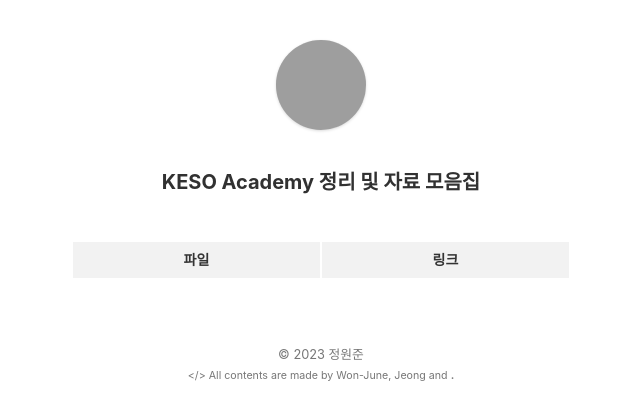
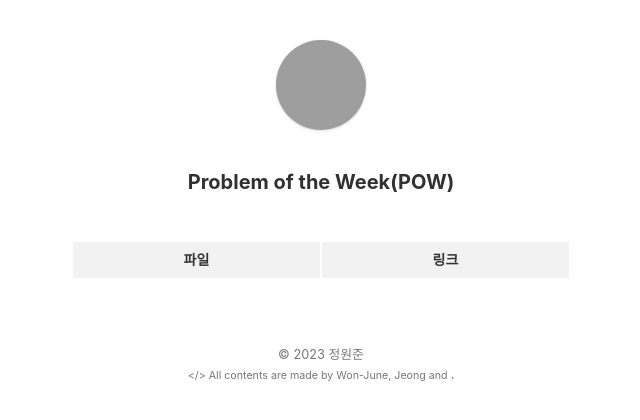
Before and after one commit to chemwj/chemwj.github.io, a Jekyll site: the page built from POW.html, in a window 1280 px wide. Shown: the top 420 px of the page, without its empty margins (319-959 px from the left). Built offline with Jekyll 4.4.1, drawn with Linux system fonts in a browser that asks for light colours; grey boxes are pictures that could not be loaded.

Commit message:
Update and rename keso.html to POW.html

```diff
--- a/keso.html
+++ b/POW.html
@@ -4,7 +4,7 @@ layout: default
 
 <section>
 
-  <center><h3>KESO Academy 정리 및 자료 모음집</h3></center>
+  <center><h3>Problem of the Week(POW)</h3></center>
 
   <table>
       <thead>
@@ -15,7 +15,7 @@ layout: default
       </thead>
 
       <tbody>
-        {% assign files = site.static_files | where: "file-keso", true %}
+        {% assign files = site.static_files | where: "files-POW", true %}
         {% for myfile in files %}
           <tr>
             <td><center>{{ myfile.name }}</center></td>
```
